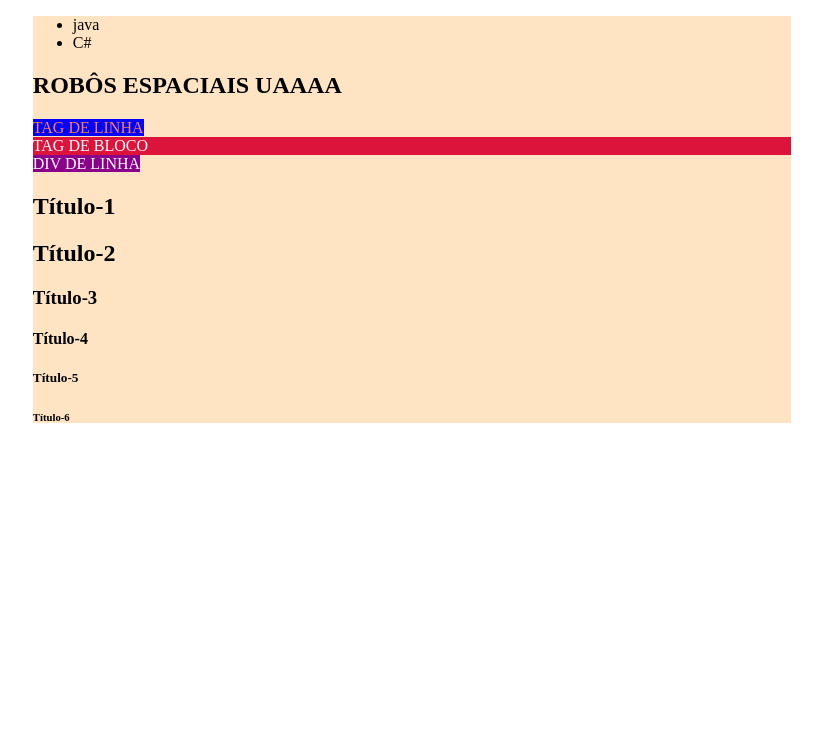
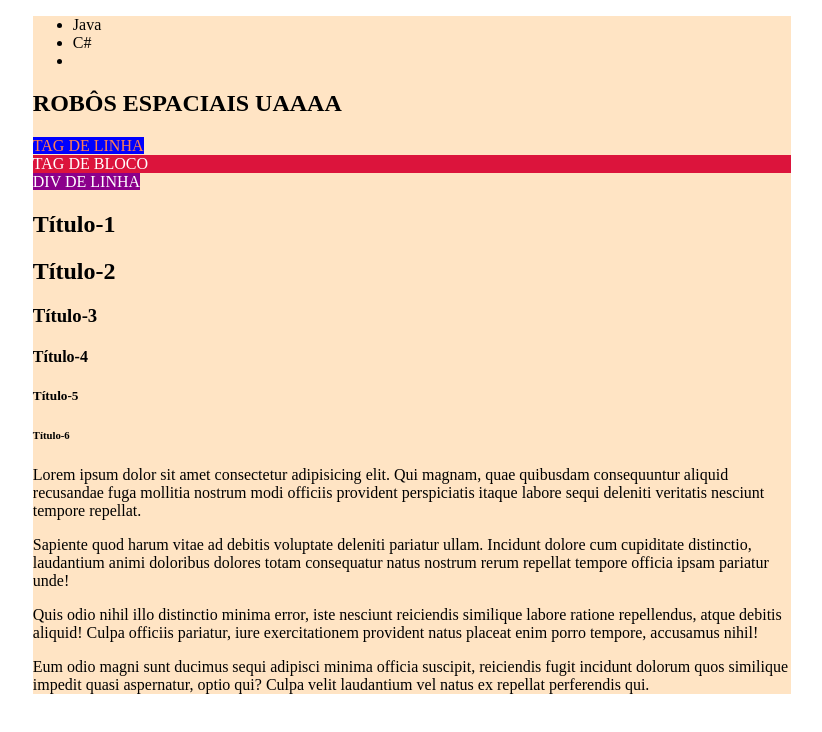
Before and after one commit to BrenoMMartins/exemplo-html, a plain HTML site: page index.html in a window 1280 px wide. Shown: the whole page, without its empty margins (228-1050 px from the left). Drawn offline with Linux system fonts and the light colour scheme.

Commit message:
Adicionando tags e atributos

```diff
--- a/index.html
+++ b/index.html
@@ -14,8 +14,9 @@
                 <nav> <!-- nav é barra de navegação e essa vai onde o quiser -->
                     <ul><!--Unordered list (lista sem ordenação)-->
                         <!--li - lista de itens-->
-                        <li>java</li>
+                        <li>J<span>a</span>va</li>
                         <li>C#</li>
+                        <li></li>
                     </ul>
                 </nav>
             </header>
@@ -37,6 +38,11 @@
                     <h5>Título-5</h5>
                     <h6>Título-6</h6>
                 </div>
+                <!-- de 4*p>Lorem para criar 4 <p></p> com esses textos-->
+                <p>Lorem ipsum dolor <a>sit amet consectetur adipisicing</a> elit. Qui magnam, quae quibusdam consequuntur aliquid recusandae fuga mollitia nostrum modi officiis provident perspiciatis itaque labore sequi deleniti veritatis nesciunt tempore repellat.</p>
+                <p>Sapiente quod harum <a>vitae ad debitis voluptate deleniti</a> pariatur ullam. Incidunt dolore cum cupiditate distinctio, laudantium animi doloribus dolores totam consequatur natus nostrum rerum repellat tempore officia ipsam pariatur unde!</p>
+                <p>Quis odio nihil illo distinctio minima error, iste nesciunt <a>reiciendis similique labore ratione repellendus</a>, atque debitis aliquid! Culpa officiis pariatur, iure exercitationem provident natus placeat enim porro tempore, accusamus nihil!</p>
+                <p>Eum odio <a>magni sunt ducimus sequi adipisci minima</a> officia suscipit, reiciendis fugit incidunt dolorum quos similique impedit quasi aspernatur, optio qui? Culpa velit laudantium vel natus ex repellat perferendis qui.</p>
             </section>
         </div>
     </body>
```
